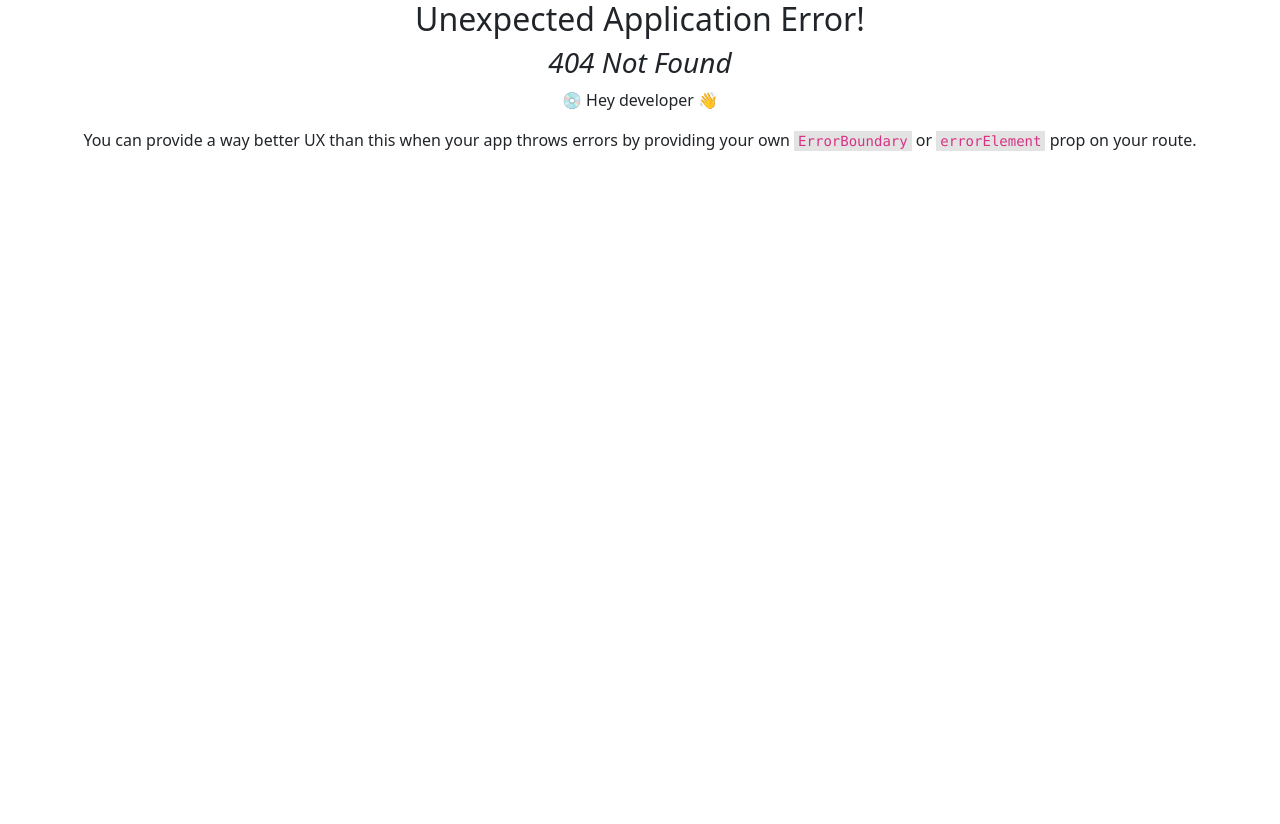
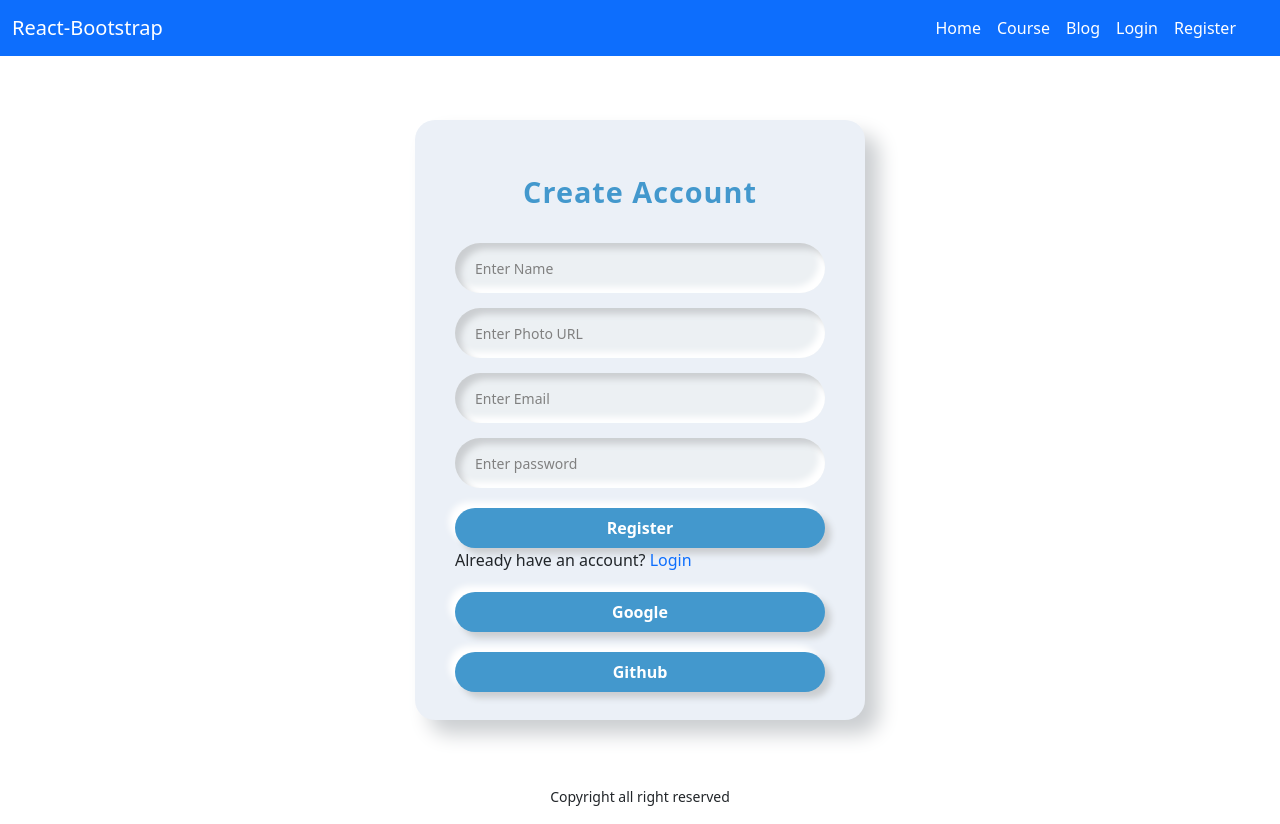
Before and after one commit to Monirul-RS/CodeFramed--Client, a React (Create React App) app: page /register in a window 1280 px wide. Before the commit this address had no page. Before the commit the page ends 800 px from the top, so only its background shows below. Built offline with nearby package versions, Linux system fonts and the light colour scheme.

Commit message:
login register commit

```diff
--- /dev/null
+++ b/src/Pages/Blogs/Blog/Blog.js
@@ -0,0 +1,11 @@
+import React from 'react';
+
+const Blog = () => {
+    return (
+        <div>
+            <h2>This is Blog</h2>
+        </div>
+    );
+};
+
+export default Blog;
--- a/src/Pages/Courses/Course/Course.js
+++ b/src/Pages/Courses/Course/Course.js
@@ -1,10 +1,21 @@
 import React from 'react';
+import Container from 'react-bootstrap/Container';
+import Row from 'react-bootstrap/Row';
+import Col from 'react-bootstrap/Col';
+import CourseNav from '../../Shared/CourseNav/CourseNav';
 
 const Course = () => {
     return (
-        <div>
-            <h2>This is Course</h2>
-        </div>
+        <Container>
+            <Row>
+                <Col lg='3' >
+                    <CourseNav></CourseNav>
+                </Col>
+                <Col lg='9'>
+                    <h2>Courses</h2>
+                </Col>
+            </Row>
+        </Container>
     );
 };
 
--- /dev/null
+++ b/src/Pages/Login/Login/Login.css
@@ -0,0 +1,104 @@
+.login-container {
+    position: relative;
+    width: 350px;
+    margin: 4rem auto;
+    height: 500px;
+    border-radius: 20px;
+    padding: 40px;
+    box-sizing: border-box;
+    background: #ebf0f7;
+    box-shadow: 14px 14px 20px #cbced1, -14px -14px 20px white;
+}
+
+
+.login-title {
+    display: flex;
+    justify-content: center;
+    align-items: center;
+    margin-top: 10px;
+    font-weight: 900;
+    font-size: 1.8rem;
+    color: #4398cd;
+    letter-spacing: 1px;
+}
+
+.login-form {
+    text-align: left;
+    margin-top: 30px;
+}
+
+.login-container label,
+.login-container input,
+.login-container button {
+    display: block;
+    width: 100%;
+    padding: 0;
+    border: none;
+    outline: none;
+    box-sizing: border-box;
+}
+
+.login-container label {
+    margin-bottom: 4px;
+    color: gray;
+    margin: 15px 0 5px 5px;
+
+}
+
+.login-container input::placeholder {
+    color: gray;
+}
+
+.login-container input {
+    background: #ecf0f3;
+    margin: 15px 0 0 0;
+    padding: 10px;
+    padding-left: 20px;
+    height: 50px;
+    font-size: 14px;
+    border-radius: 50px;
+    box-shadow: inset 6px 6px 6px #cbced1, inset -6px -6px 6px white;
+}
+
+ .login-container button {
+    color: white;
+    margin-top: 20px;
+    background: #4398cd;
+    height: 40px;
+    border-radius: 20px;
+    cursor: pointer;
+    font-weight: 900;
+    box-shadow: 6px 6px 6px #cbced1, -6px -6px 6px white;
+    transition: 0.5s;
+}
+
+ .login-container button:hover {
+    box-shadow: none;
+    background-color: #0b6eab;
+}
+
+
+ .error-message{
+    font-size: 12px;
+    color: red;
+    margin:10px;
+}
+.error-message::before{
+    content: "❌ ";
+}
+
+
+@media only screen and (max-device-width: 480px) {
+
+    .login-container {
+        position: relative;
+        width: 300px;
+        margin: 4rem auto;
+        height: 500px;
+        border-radius: 20px;
+        padding: 40px 20px;
+        box-sizing: border-box;
+        background: #ebf0f7;
+        box-shadow: 14px 14px 20px #cbced1, -14px -14px 20px white;
+    }
+}
--- /dev/null
+++ b/src/Pages/Login/Login/Login.js
@@ -0,0 +1,29 @@
+import React from 'react';
+import { Link } from "react-router-dom";
+import Button from 'react-bootstrap/Button';
+import './Login.css'
+
+
+const Login = () => {
+    return (
+        <div className="login-container mt-12 ">
+            <div className="login-title">
+                Login
+                {/* <BiLogInCircle /> */}
+            </div>
+            <form className="login-form">
+                <input type="text" placeholder="Your Email" />
+                <input type="password" placeholder="password" />
+                <button>Login</button>
+                <p>
+                    Don't have an account? <Link className='text-decoration-none' to="/register">Sign up first</Link>
+                </p>
+            </form>
+            <Button>Login via Google</Button>
+            <Button>Login via Github</Button>
+        </div>
+
+    );
+};
+
+export default Login;
--- /dev/null
+++ b/src/Pages/Login/Register/Register.css
@@ -0,0 +1,104 @@
+.register-container {
+    position: relative;
+    width: 450px;
+    margin: 4rem auto;
+    height: 600px;
+    border-radius: 20px;
+    padding: 40px;
+    box-sizing: border-box;
+    background: #ebf0f7;
+    box-shadow: 14px 14px 20px #cbced1, -14px -14px 20px white;
+}
+
+
+.register-title {
+    display: flex;
+    justify-content: center;
+    align-items: center;
+    margin-top: 10px;
+    font-weight: 900;
+    font-size: 1.8rem;
+    color: #4398cd;
+    letter-spacing: 1px;
+}
+
+.register-form {
+    text-align: left;
+    margin-top: 30px;
+}
+
+.register-container label,
+.register-container input,
+.register-container button {
+    display: block;
+    width: 100%;
+    padding: 0;
+    border: none;
+    outline: none;
+    box-sizing: border-box;
+}
+
+.register-container label {
+    margin-bottom: 4px;
+    color: gray;
+    margin: 15px 0 5px 5px;
+
+}
+
+.register-container input::placeholder {
+    color: gray;
+}
+
+.register-container input {
+    background: #ecf0f3;
+    margin: 15px 0 0 0;
+    padding: 10px;
+    padding-left: 20px;
+    height: 50px;
+    font-size: 14px;
+    border-radius: 50px;
+    box-shadow: inset 6px 6px 6px #cbced1, inset -6px -6px 6px white;
+}
+
+ .register-container button {
+    color: white;
+    margin-top: 20px;
+    background: #4398cd;
+    height: 40px;
+    border-radius: 20px;
+    cursor: pointer;
+    font-weight: 900;
+    box-shadow: 6px 6px 6px #cbced1, -6px -6px 6px white;
+    transition: 0.5s;
+}
+
+ .register-container button:hover {
+    box-shadow: none;
+    background-color: #0b6eab;
+}
+
+
+ .error-message{
+    font-size: 12px;
+    color: red;
+    margin:10px;
+}
+.error-message::before{
+    content: "❌ ";
+}
+
+
+@media only screen and (max-device-width: 480px) {
+
+    .register-container {
+        position: relative;
+        width: 300px;
+        margin: 4rem auto;
+        height: 650px;
+        border-radius: 20px;
+        padding: 40px 20px;
+        box-sizing: border-box;
+        background: #ebf0f7;
+        box-shadow: 14px 14px 20px #cbced1, -14px -14px 20px white;
+    }
+}
--- /dev/null
+++ b/src/Pages/Login/Register/Register.js
@@ -0,0 +1,28 @@
+import React from 'react';
+import { Link } from "react-router-dom";
+import Button from 'react-bootstrap/Button';
+import './Register.css'
+
+const Register = () => {
+    return (
+        <div className="register-container mt-12  ">
+            <div className="register-title">
+               Create Account
+            </div>
+            <form className="register-form">
+                <input type="text" placeholder="Enter Name"  />
+                <input type="text" placeholder="Enter Photo URL" />
+                <input type="text" placeholder="Enter Email" required />
+                <input type="password" placeholder="Enter password" required />
+                <button>Register</button>
+                <p>
+                    Already have an account? <Link className='text-decoration-none' to="/login">Login</Link>
+                </p>
+            </form>
+            <Button>Google</Button>
+            <Button>Github</Button>
+        </div>
+    );
+};
+
+export default Register;
--- /dev/null
+++ b/src/Pages/Shared/CourseNav/CourseNav.js
@@ -0,0 +1,11 @@
+import React from 'react';
+
+const CourseNav = () => {
+    return (
+        <div>
+            <h2>This is CourseNav</h2>
+        </div>
+    );
+};
+
+export default CourseNav;
--- a/src/Pages/Shared/Header/Header.js
+++ b/src/Pages/Shared/Header/Header.js
@@ -1,10 +1,28 @@
 import React from 'react';
+import Container from 'react-bootstrap/Container';
+import Nav from 'react-bootstrap/Nav';
+import Navbar from 'react-bootstrap/Navbar';
+import { Link } from 'react-router-dom';
 
 const Header = () => {
     return (
-        <div>
-            <h2>This is Header</h2>
-        </div>
+        <Navbar collapseOnSelect expand="lg" bg="primary" variant="dark">
+            <Container fluid>
+                <Navbar.Brand href="#home">React-Bootstrap</Navbar.Brand>
+                <Navbar.Toggle aria-controls="responsive-navbar-nav" />
+                <Navbar.Collapse id="responsive-navbar-nav">
+                    <Nav className="justify-content-end flex-grow-1 pe-3">
+                        <Link className='text-white me-3 text-decoration-none' to='/'>Home</Link>
+                        <Link className='text-white me-3 text-decoration-none' to='/course'>Course</Link>
+                        <Link className='text-white me-3 text-decoration-none' to='/blog'>Blog</Link>
+                        <Link className='text-white me-3 text-decoration-none' to='/login'>Login</Link>
+                        <Link className='text-white me-3 text-decoration-none' to='/Register'>Register</Link>
+
+
+                    </Nav>
+                </Navbar.Collapse>
+            </Container>
+        </Navbar>
     );
 };
 
```
Also changed, not shown: src/Pages/Shared/CourseSlide/CourseSlide.js (added, +11 -0 lines), src/Routes/Routes/Routes.js (+17 -2 lines), src/assets/Images/login.jpg (added).
